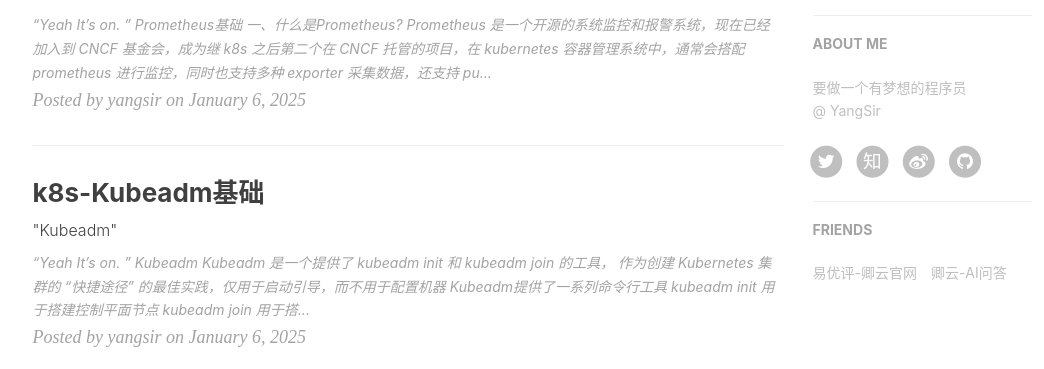
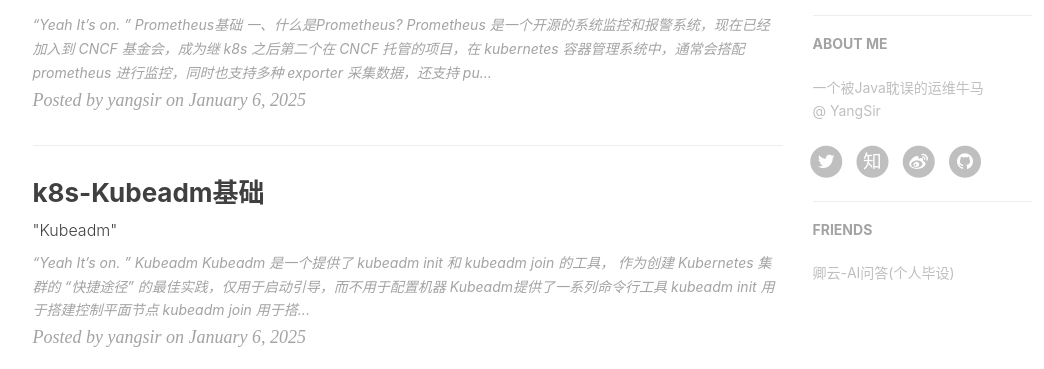
Before and after one commit to noahtela/noahtela.github.io, a Jekyll site: the page built from index.html, in a window 1280 px wide and 900 px high, scrolled down 562 px. Shown: the part 181-550 px from the top of the window, without its empty margins (135-1179 px from the left). Built offline with Jekyll 4.4.1, drawn with Linux system fonts in a browser that asks for light colours; nearby versions of some CDN libraries; the list of posts is cut into pages by our own code; comment, search, counter and statistics services are not loaded.

Commit message:
修改主页信息

```diff
--- a/_config.yml
+++ b/_config.yml
@@ -4,7 +4,7 @@
 header-img: img/home-bg.jpg
 email: Noah074523@gmail.com
 description: "这里是 Xavier的个人博客，与你一起发现更大的世界 | 要做一个有 swag 的程序员"
-keyword: "博客, 个人网站, 互联网, Web, JavaScript, React, docker, 后端, Next.js"
+keyword: "博客,渗透 , K8s, Docker, Linux, Java, vue"
 url: "https://blogs.830sir.top" # your host, for absolute URL
 baseurl: "" # for example, '/blog' if your blog hosted on 'host/blog'
 
@@ -74,7 +74,7 @@
 
 # Sidebar settings
 sidebar: true # whether or not using Sidebar.
-sidebar-about-description: "要做一个有梦想的程序员 <br>@ YangSir"
+sidebar-about-description: "一个被Java耽误的运维牛马 <br>@ YangSir"
 # sidebar-avatar: https://github.com/Huxpro.png # use absolute URL, seeing it's used in both `/` and `/about/`
 
 # Featured Tags
@@ -91,6 +91,5 @@
 # Friends
 friends:
   [
-    { title: "易优评-卿云官网", href: "http://qy.830sir.top/" },
-    { title: "卿云-AI问答", href: "http://chat.qingyunzc.cc" }
+    { title: "卿云-AI问答(个人毕设)", href: "http://ai.830sir.top" }
   ]
--- a/_posts/2024-3-24-k8s-生命周期和健康检测.markdown
+++ b/_posts/2024-3-24-k8s-生命周期和健康检测.markdown
@@ -46,7 +46,7 @@
 
 ### 注意
 
-**Startup Probe只会在容器启动时执行一次**，与Liveness Probe和Readiness Probe不同,Startup Probe的目的是为了应对启动时间较长的容器,给予容器一个合理的启动宽限期,避免在启动过程中被判定为失败而被杀掉。
+**Startup Probe只会在容器启动初运行**，与Liveness Probe和Readiness Probe不同,Startup Probe的目的是为了应对启动时间较长的容器,给予容器一个合理的启动宽限期,避免在启动过程中被判定为失败而被杀掉。
 
 Startup Probe的工作流程如下:
 
```
